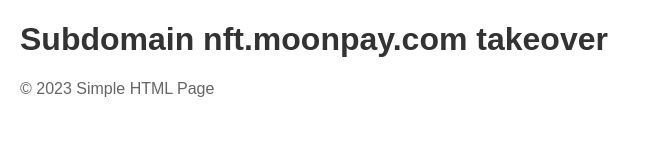
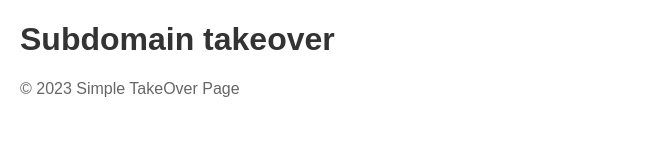
Before and after one commit to 0xM3H51N/testing-vercel-takeover, a plain HTML site: page index.html in a window 1280 px wide. Shown: the whole page, without its empty margins (0-651 px from the left). Drawn offline with Linux system fonts and the light colour scheme.

Commit message:
Update index.html

```diff
--- a/index.html
+++ b/index.html
@@ -3,7 +3,7 @@
 <head>
     <meta charset="UTF-8">
     <meta name="viewport" content="width=device-width, initial-scale=1.0">
-    <title>Vercel Takeover Test</title>
+    <title>Takeover Test</title>
     <style>
         body {
             font-family: Arial, sans-serif;
@@ -21,13 +21,13 @@
 </head>
 <body>
     <header>
-        <h1>Subdomain nft.moonpay.com takeover</h1>
+        <h1>Subdomain takeover</h1>
     </header>
 
 
 
     <footer>
-        <p>&copy; 2023 Simple HTML Page</p>
+        <p>&copy; 2023 Simple TakeOver Page</p>
     </footer>
 </body>
 </html>
```
